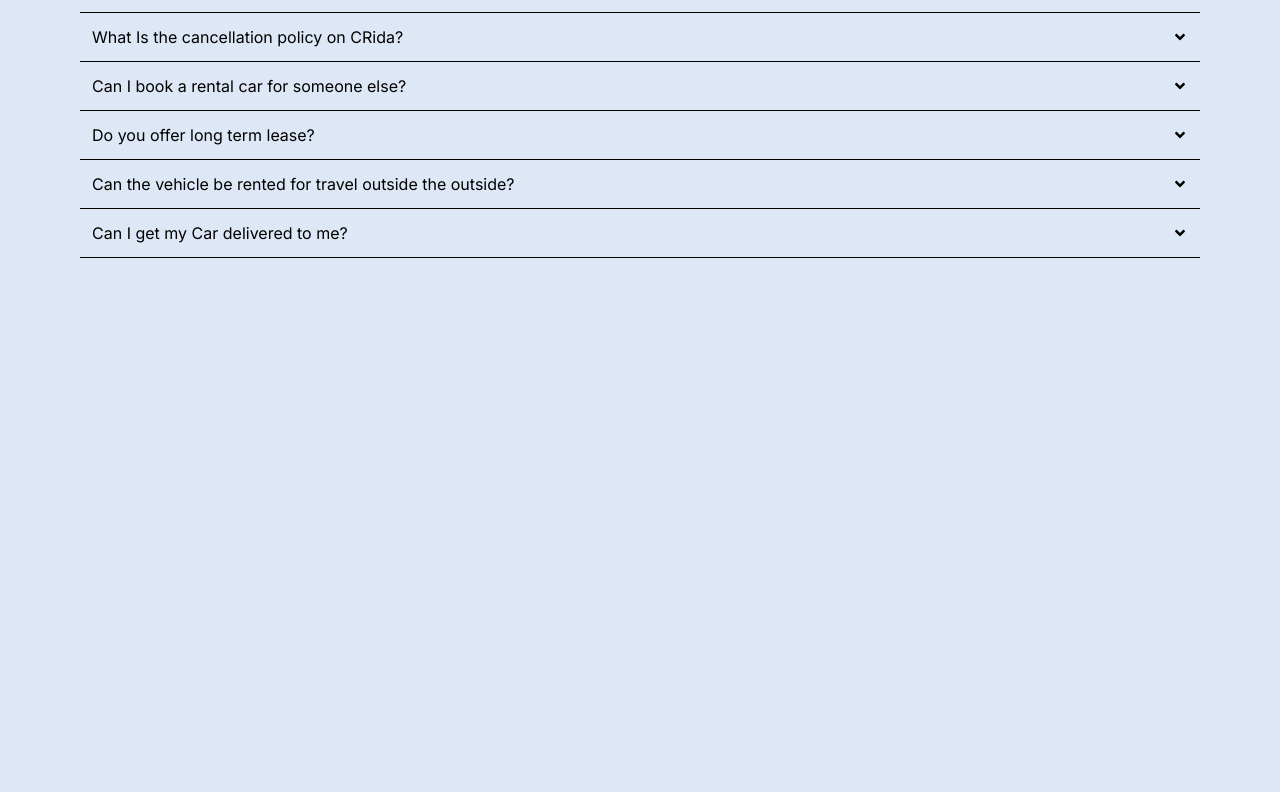
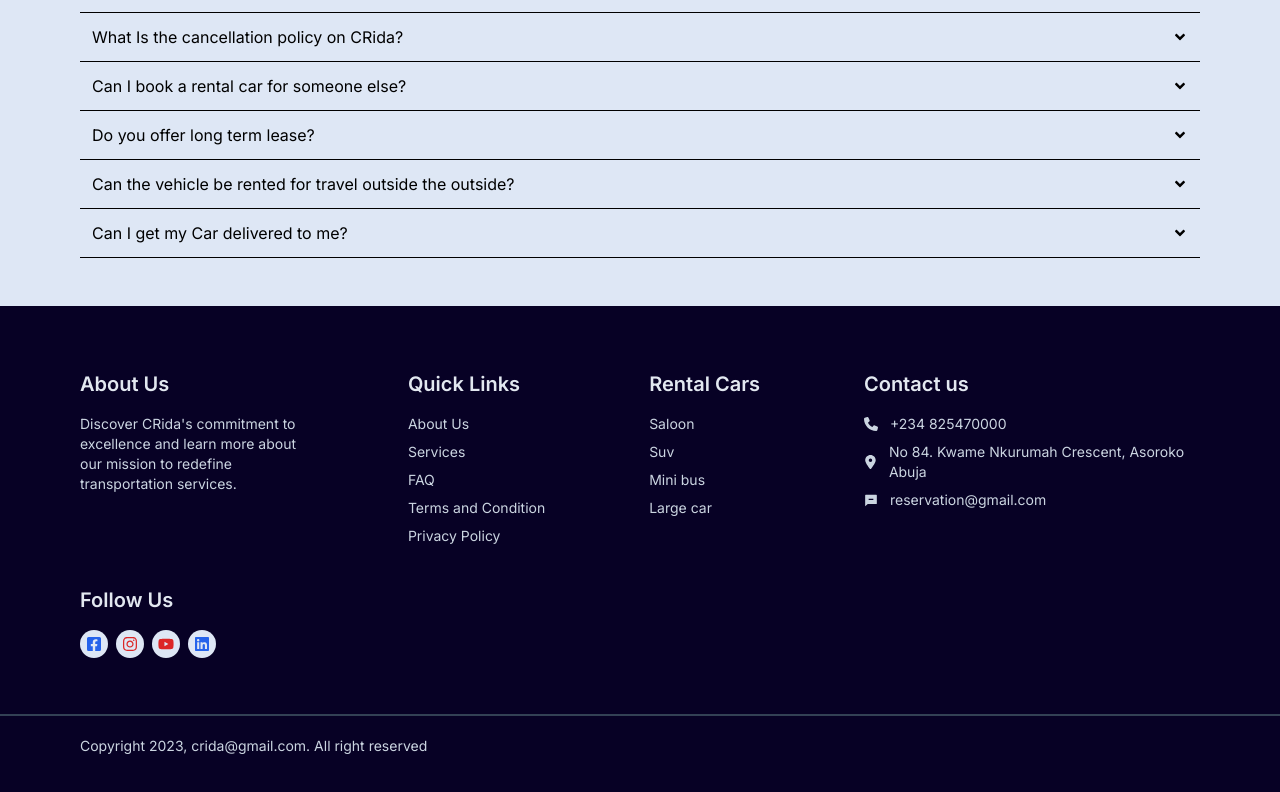
Before and after one commit to BigOTF/Ride, a Next.js app: page / in a window 1280 px wide. Shown: the part 6103-6895 px from the top of the page. Before the commit the page ends 6361 px from the top, so only its background shows below. Built offline with nearby package versions, Linux system fonts and the light colour scheme.

Commit message:
Finished working on the footer section of the website. Done with the Home page except adding more minimal changes to better reflect the website UI Interactions

```diff
--- a/app/globals.css
+++ b/app/globals.css
@@ -60,3 +60,11 @@
 .mailColor {
     background-color: #CBC3F3;
 }
+
+.footerBackground {
+    background-color: #070125;
+}
+
+.footerLogo {
+    background-color: #DEE7F5;
+}
--- a/app/layout.js
+++ b/app/layout.js
@@ -2,6 +2,7 @@
 import "./globals.css";
 
 import Header from "@/components/Header";
+import Footer from "@/components/Footer";
 
 const inter = Inter({ subsets: ["latin"] });
 
@@ -16,6 +17,7 @@
       <body className={inter.className}>
         <Header />
         {children}
+        <Footer />
       </body>
     </html>
   );
--- /dev/null
+++ b/components/Footer.js
@@ -0,0 +1,89 @@
+import React from 'react'
+
+import { FaPhone } from "react-icons/fa6";
+import { FaLocationDot } from "react-icons/fa6";
+import { RiMessageFill } from "react-icons/ri";
+import { FaFacebookSquare } from "react-icons/fa";
+import { FaInstagram } from "react-icons/fa";
+import { FaYoutube } from "react-icons/fa";
+import { FaLinkedin } from "react-icons/fa";
+
+const Footer = () => {
+  return (
+    <footer className='py-16 footerBackground mt-12 text-slate-200 flex flex-col'>
+
+        <section className='px-20 flex justify-between gap-12'>
+            <div className='flex flex-col gap-4 w-[20%]'>
+                <p className='font-semibold text-xl'>About Us</p>
+                <p className='text-sm text-slate-300'>Discover CRida's commitment to excellence and learn more about our mission to redefine transportation services.</p>
+            </div>
+
+            <div className='flex flex-col gap-4'>
+                <p className='font-semibold text-xl'>Quick Links</p>
+                <ul className='flex flex-col gap-2'>
+                    <li className='text-sm cursor-pointer hover:text-slate-100 transition-all duration-500 text-slate-300'>About Us</li>
+                    <li className='text-sm cursor-pointer hover:text-slate-100 transition-all duration-500 text-slate-300'>Services</li>
+                    <li className='text-sm cursor-pointer hover:text-slate-100 transition-all duration-500 text-slate-300'>FAQ</li>
+                    <li className='text-sm cursor-pointer hover:text-slate-100 transition-all duration-500 text-slate-300'>Terms and Condition</li>
+                    <li className='text-sm cursor-pointer hover:text-slate-100 transition-all duration-500 text-slate-300'>Privacy Policy</li>
+                </ul>
+            </div>
+
+            <div className='flex flex-col gap-4'>
+                <p className='font-semibold text-xl'>Rental Cars</p>
+                <ul className='flex flex-col gap-2'>
+                    <li className='text-sm cursor-pointer hover:text-slate-100 transition-all duration-500 text-slate-300'>Saloon</li>
+                    <li className='text-sm cursor-pointer hover:text-slate-100 transition-all duration-500 text-slate-300'>Suv</li>
+                    <li className='text-sm cursor-pointer hover:text-slate-100 transition-all duration-500 text-slate-300'>Mini bus</li>
+                    <li className='text-sm cursor-pointer hover:text-slate-100 transition-all duration-500 text-slate-300'>Large car</li>
+                </ul>
+            </div>
+
+            <div className='flex flex-col gap-4 w-[30%]'>
+                <p className='font-semibold text-xl'>Contact us</p>
+                <ul className='flex flex-col gap-2'>
+                    <li className='text-sm cursor-pointer hover:text-slate-100 transition-all duration-500 text-slate-300 flex items-center gap-3'>
+                        <FaPhone className='text-slate-300'/>
+                        <p>+234 825470000</p>
+                    </li>
+                    <li className='text-sm cursor-pointer hover:text-slate-100 transition-all duration-500 text-slate-300 flex items-center gap-3'>
+                        <FaLocationDot className='text-slate-300'/>
+                        <p>No 84. Kwame Nkurumah Crescent, Asoroko Abuja</p>
+                    </li>
+                    <li className='text-sm cursor-pointer hover:text-slate-100 transition-all duration-500 text-slate-300 flex items-center gap-3'>
+                        <RiMessageFill className='text-slate-300'/>
+                        <p>reservation@gmail.com</p>
+                    </li>
+                </ul>
+            </div>
+
+        </section>
+
+        <section className='px-20 flex flex-col gap-4 mt-10'>
+            <p className='font-semibold text-xl'>Follow Us</p>
+
+            <div className='flex items-center gap-2'>
+                <div className='w-7 h-7 rounded-3xl footerLogo flex items-center justify-center cursor-pointer'>
+                    <FaFacebookSquare className='text-blue-600 '/>
+                </div>
+                <div className='w-7 h-7 rounded-3xl footerLogo flex items-center justify-center cursor-pointer'>
+                    <FaInstagram className='text-red-600'/>
+                </div>
+                <div className='w-7 h-7 rounded-3xl footerLogo flex items-center justify-center cursor-pointer'>
+                    <FaYoutube className='text-red-600'/>
+                </div>
+                <div className='w-7 h-7 rounded-3xl footerLogo flex items-center justify-center cursor-pointer'>
+                    <FaLinkedin className='text-blue-600'/>
+                </div>
+            </div>
+
+        </section>
+
+        <div className='border border-slate-700 mt-14'></div>
+
+        <p className='px-20 text-slate-300 text-sm mt-5'>Copyright 2023, crida@gmail.com. All right reserved</p>
+    </footer>
+  )
+}
+
+export default Footer
```
